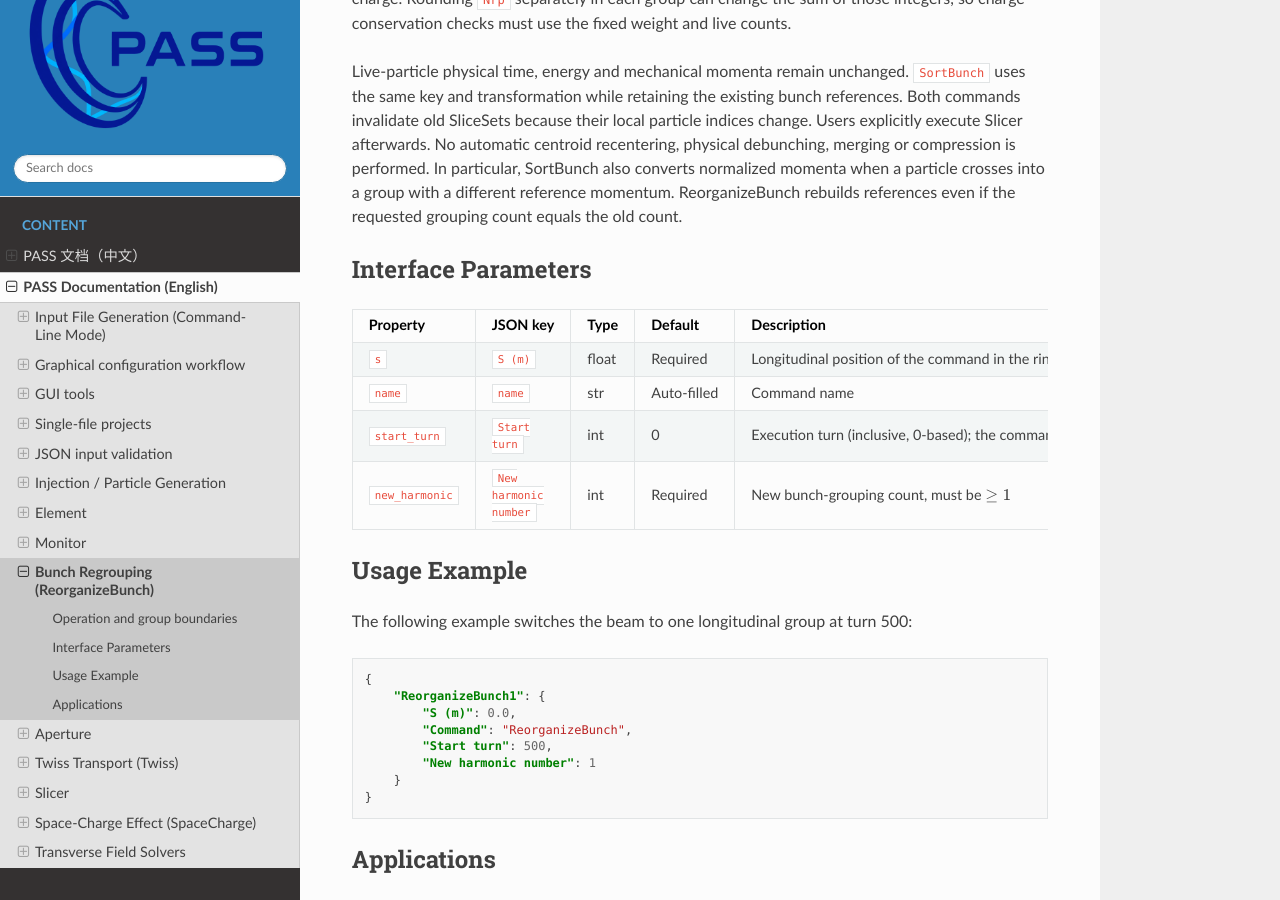
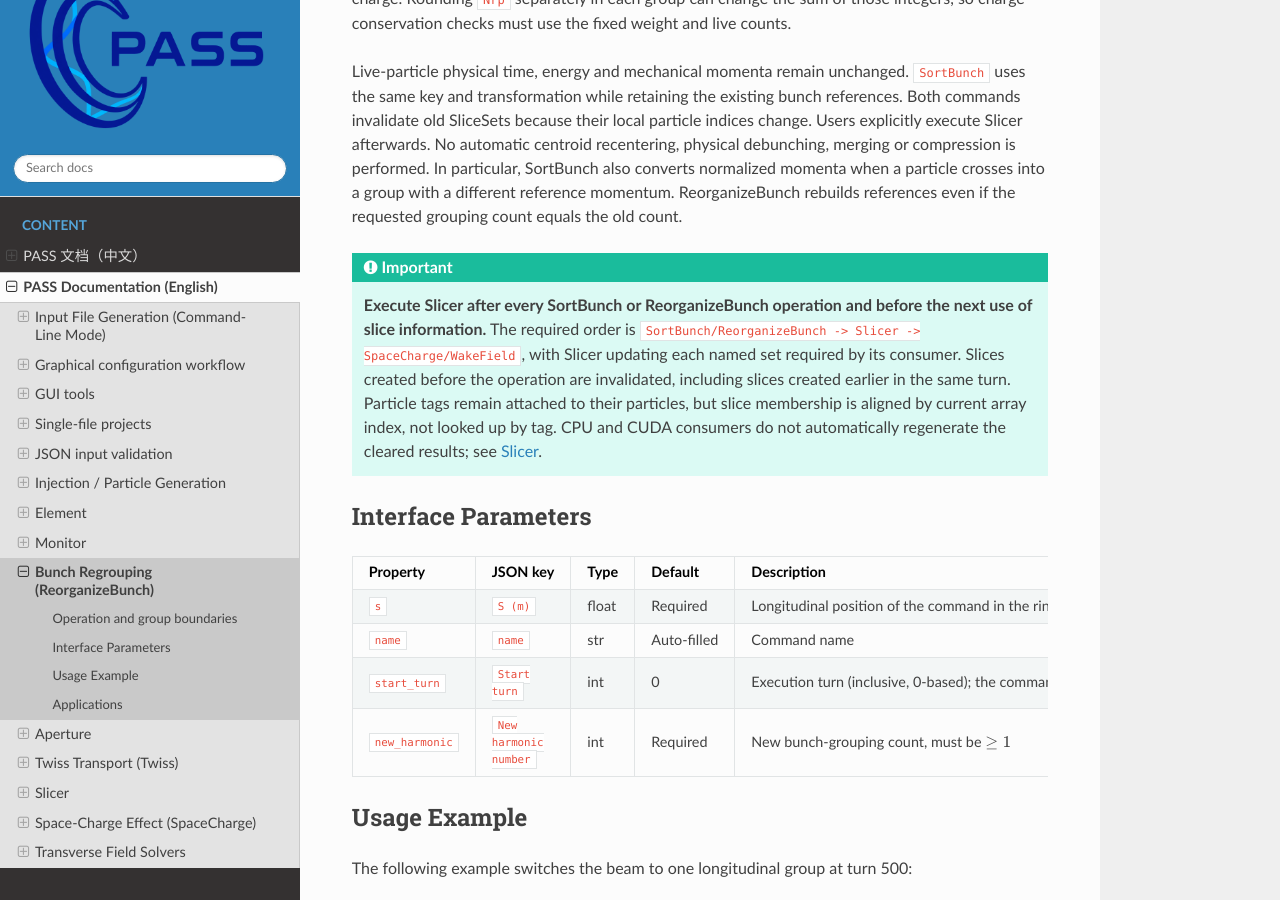
Before and after one commit to changmx/PASS, a Sphinx documentation site: the page built from docs/source/en/reorganize.rst, in a window 1280 px wide and 900 px high, scrolled down 1466 px. Built offline with Sphinx 7.4.7 and the Read the Docs theme 3.1.0, drawn with Linux system fonts in a browser that asks for light colours; pages that are not in the unit, such as notebooks, are missing from menus.

Commit message:
docs: add notes about sort bunch

```diff
--- a/docs/source/en/reorganize.rst
+++ b/docs/source/en/reorganize.rst
@@ -82,6 +82,16 @@ In particular, SortBunch also converts normalized momenta when a particle
 crosses into a group with a different reference momentum. ReorganizeBunch
 rebuilds references even if the requested grouping count equals the old count.
 
+.. important::
+
+   **Execute Slicer after every SortBunch or ReorganizeBunch operation and before
+   the next use of slice information.** The required order is
+   ``SortBunch/ReorganizeBunch -> Slicer -> SpaceCharge/WakeField``, with Slicer
+   updating each named set required by its consumer. Slices created before the
+   operation are invalidated, including slices created earlier in the same turn.
+   Particle tags remain attached to their particles, but slice membership is
+   aligned by current array index, not looked up by tag. CPU and CUDA consumers
+   do not automatically regenerate the cleared results; see :doc:`slicer`.
 
 Interface Parameters
 --------------------
```
Also changed, not shown: docs/source/zh/reorganize.rst (+9 -0 lines).
